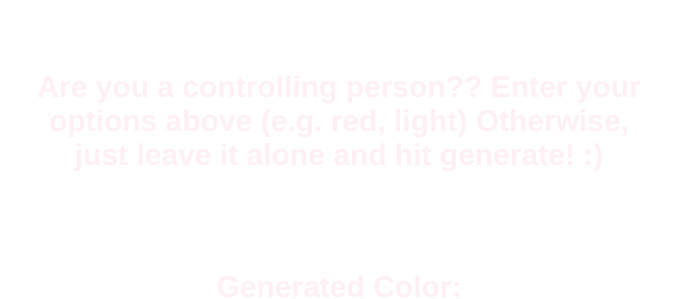
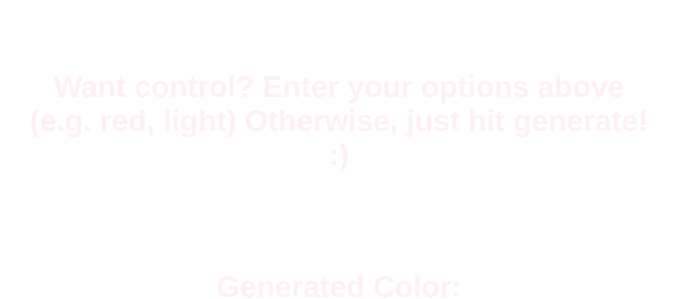
Before and after one commit to kimberley-blankenhorn/random-react-color-generator-jan-2022, a React (Create React App) app: page / in a window 1280 px wide. Shown: the part 179-478 px from the top of the page, without its empty margins (309-985 px from the left). Built offline with nearby package versions, Linux system fonts and the light colour scheme.

Commit message:
Adjust text to be less

```diff
--- a/src/App.js
+++ b/src/App.js
@@ -29,8 +29,8 @@ function ControlColor() {
       </div>
       <div className="controlButtonCenter">
         <h3 className="textStyle">
-          Are you a controlling person?? Enter your options above (e.g. red,
-          light) Otherwise, just leave it alone and hit generate! :)
+          Want control? Enter your options above (e.g. red, light) Otherwise,
+          just hit generate! :)
         </h3>
         <div style={{ backgroundColor: color }} className="choiceColor">
           Generated Color: {color}
```
